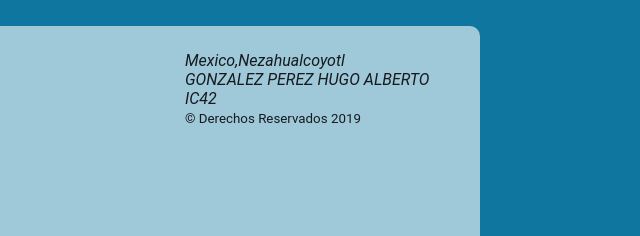
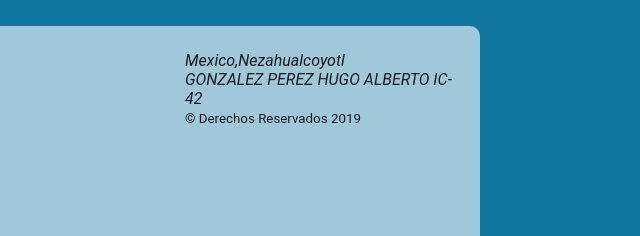
Before and after one commit to HugoGlez99/hugh, a plain HTML site: page public/404.html in a window 1280 px wide. Shown: the part 415-651 px from the top of the page, 640-1280 px from the left. Drawn offline with Linux system fonts and the light colour scheme.

Commit message:
primer commit

```diff
--- a/public/404.html
+++ b/public/404.html
@@ -125,7 +125,7 @@ figure img {
         </section>
         <section class="seccionpie">
           <address>Mexico,Nezahualcoyotl</address>
-          <address>GONZALEZ PEREZ HUGO ALBERTO IC42</address>
+          <address>GONZALEZ PEREZ HUGO ALBERTO IC-42</address>
           <small>&copy; Derechos Reservados 2019</small>
         </section>
       </div>
```
Also changed, not shown: public/index.html (+1 -1 lines).
